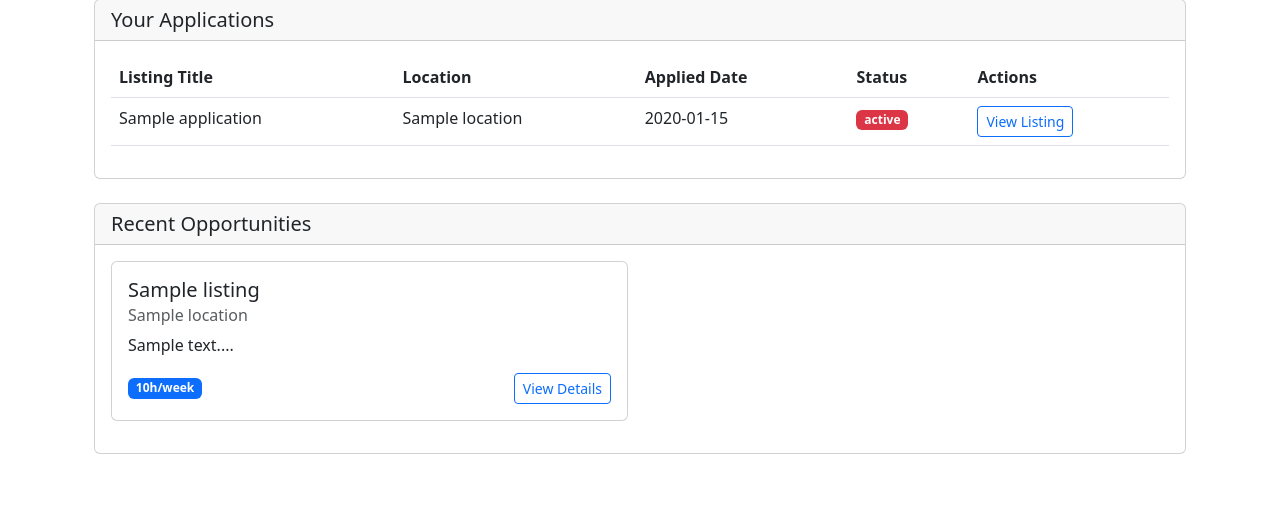
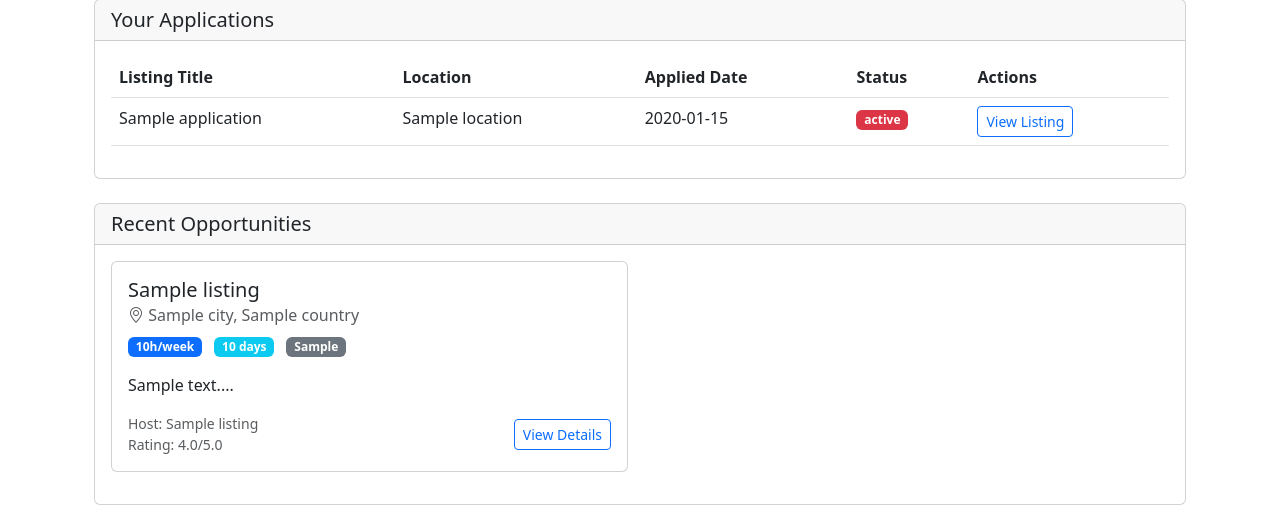
Before and after one commit to xiaodangaoooo/HostHub, a Flask app: template app/templates/traveler/dashboard.html in a window 1280 px wide. Shown: the part 268-800 px from the top of the page. Run offline with Flask 3, Linux system fonts and the light colour scheme; the template is opened without the code that fills it: most values are stand-ins (such as "Sample title", 1, 10 or a date in 2020); some libraries are stand-ins or nearby versions.

Commit message:
recent listings on traveler dashboard added

```diff
--- a/app/templates/traveler/dashboard.html
+++ b/app/templates/traveler/dashboard.html
@@ -88,10 +88,25 @@
                     <div class="card h-100 listing-card">
                         <div class="card-body">
                             <h5 class="card-title">{{ listing.title }}</h5>
-                                <h6 class="card-subtitle mb-2 text-muted">{{ listing.location }}</h6>
+                            <h6 class="card-subtitle mb-2 text-muted">
+                                <i class="bi bi-geo-alt"></i> {{ listing.city }}, {{ listing.country }}
+                            </h6>
+
+                            <div class="mb-3">
+                                <span class="badge bg-primary me-2">{{ listing.work_hour }}h/week</span>
+                                <span class="badge bg-info me-2">{{ listing.duration_day }} days</span>
+                                <span class="badge bg-secondary">{{ listing.work_type }}</span>
+                            </div>
+
                             <p class="card-text">{{ listing.description[:150] }}...</p>
-                                <div class="d-flex justify-content-between align-items-center">
-                                    <span class="badge bg-primary">{{ listing.work_hour }}h/week</span>
+
+                            <div class="d-flex justify-content-between align-items-center mt-2">
+                                <small class="text-muted">
+                                    Host: {{ listing.host_name }}
+                                    {% if listing.host_rating %}
+                                    <br>Rating: {{ "%.1f"|format(listing.host_rating) }}/5.0
+                                    {% endif %}
+                                </small>
                                 <a href="{{ url_for('traveler.view_listing', listing_id=listing.listing_id) }}"
                                    class="btn btn-sm btn-outline-primary">View Details</a>
                             </div>
```
Also changed, not shown: app/routes/traveler.py (+10 -1 lines), app/utils/db_utils.py (+24 -0 lines). Lines whose indentation alone changed are shown as unchanged.
